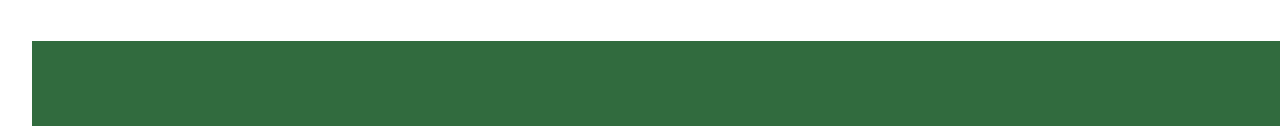
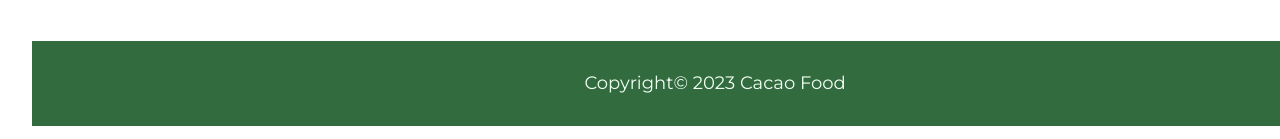
Before and after one commit to pabloencina/Cacao-Food, a React (Create React App) app: page /contactanos in a window 1280 px wide. Shown: the part 2063-2202 px from the top of the page. Built offline with nearby package versions, Linux system fonts and the light colour scheme.

Commit message:
Se trabaja en el footer

```diff
--- a/src/Components/Footer/Footer.jsx
+++ b/src/Components/Footer/Footer.jsx
@@ -6,6 +6,9 @@ import { faInstagram, faFacebookF } from "@fortawesome/free-brands-svg-icons";
 const Footer = () => {
   return (
     <div className="footer__container">
+      <div className="footer__container_copyright">
+        <div className="footer__copyright">Copyright© 2023 Cacao Food</div>
+      </div>
       <div className="footer__container_social_media">
         <Link
           title="Instagram CacaoFood"
--- a/src/Styles/pages/_footer.scss
+++ b/src/Styles/pages/_footer.scss
@@ -39,6 +39,16 @@
     };
     &__image_Instagram{
         width: 1.5rem;
+    }
+    &__container_copyright{
+        width: 80%;
+        display: flex;
+        justify-content: center;
+    }
+    &__copyright{
+        color: #F2FFF5;
+        font-family: 'Montserrat', sans-serif;
+        font-size: 18px;
     }
 }
 
```
